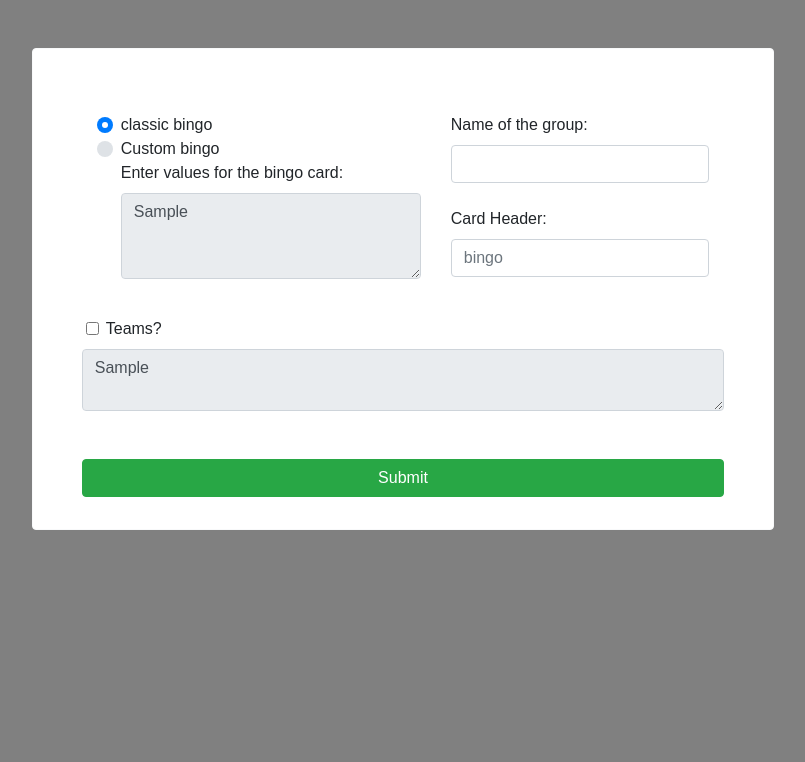
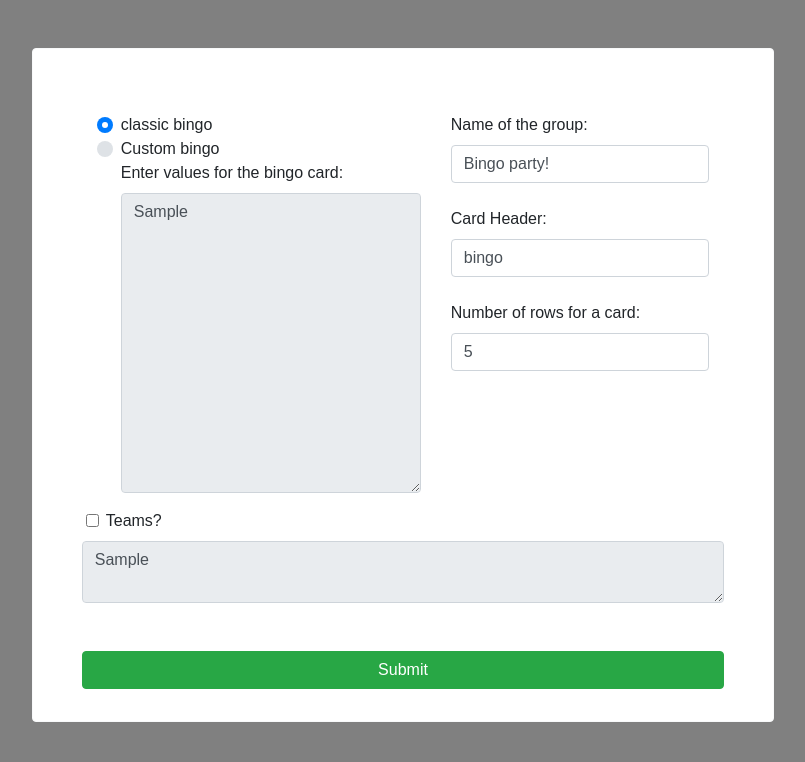
Before and after one commit to rjarsenault1101/bingo, a Django app: page /bingo/ in a window 1280 px wide. Shown: the part 56-818 px from the top of the page, without its empty margins (237-1042 px from the left). Before the commit the page ends 586 px from the top, so only its background shows below. Run offline with Django 3.2, Linux system fonts and the light colour scheme; a user stored in the database is signed in; tables that the repository leaves empty hold one stand-in row (values such as "Sample post"); some libraries are stand-ins or nearby versions.

Commit message:
Adding rows

```diff
--- a/init/models.py
+++ b/init/models.py
@@ -10,3 +10,4 @@ class Team(models.Model):
 class Info(models.Model):
     card_name = models.CharField(max_length=10)
     group_name = models.CharField(max_length=20)
+    card_rows = models.IntegerField()
--- a/init/views.py
+++ b/init/views.py
@@ -44,7 +44,8 @@ def init(request):
 
         Info(
             card_name=card_header if card_header else "bingo",
-            group_name=group_name if group_name else "Bingo!"
+            group_name=group_name if group_name else "Bingo!",
+            card_rows=request.POST['cardrows']
         ).save()
 
         return redirect('index')
--- a/templates/init.html
+++ b/templates/init.html
@@ -47,14 +47,16 @@
                                 <input type="radio" id="custom" name="bingo" value="custom" class="custom-control-input">
                                 <label class="custom-control-label" for="custom">Custom bingo</label>
                                 <label for="exampleFormControlTextarea1">Enter values for the bingo card:</label>
-                                <textarea name="customvalues" disabled id="customvalues" style="min-width: 300px;" class="form-control" id="exampleFormControlTextarea1" rows="3" placeholder="value1, value2, value3, ...">{{ values }}</textarea>
+                                <textarea name="customvalues" disabled id="customvalues" style="min-width: 300px; min-height: 300px;" class="form-control" id="exampleFormControlTextarea1" placeholder="value1, value2, value3, ...">{{ values }}</textarea>
                             </div>
                         </div>
                         <div class="col">
                             <label for="name">Name of the group: </label>
-                            <input type="text" class="form-control mb-4" maxlength="20" name="name" >
-                            <label for="name">Card Header: </label>
-                            <input type="text" class="form-control mb-4" placeholder="bingo" maxlength="10" name="cardheader">
+                            <input type="text" class="form-control mb-4" maxlength="20" value="Bingo party!" name="name" >
+                            <label for="cardheader">Card Header: </label>
+                            <input type="text" class="form-control mb-4" value="bingo" maxlength="10" name="cardheader">
+                            <label for="cardrows">Number of rows for a card: </label>
+                            <input type="number" class="form-control mb-4" min="0" max="10" value="5" name="cardrows">
                         </div>
                     </div>
                 </div>
```
Also changed, not shown: init/migrations/0004_info_card_rows.py (added).
